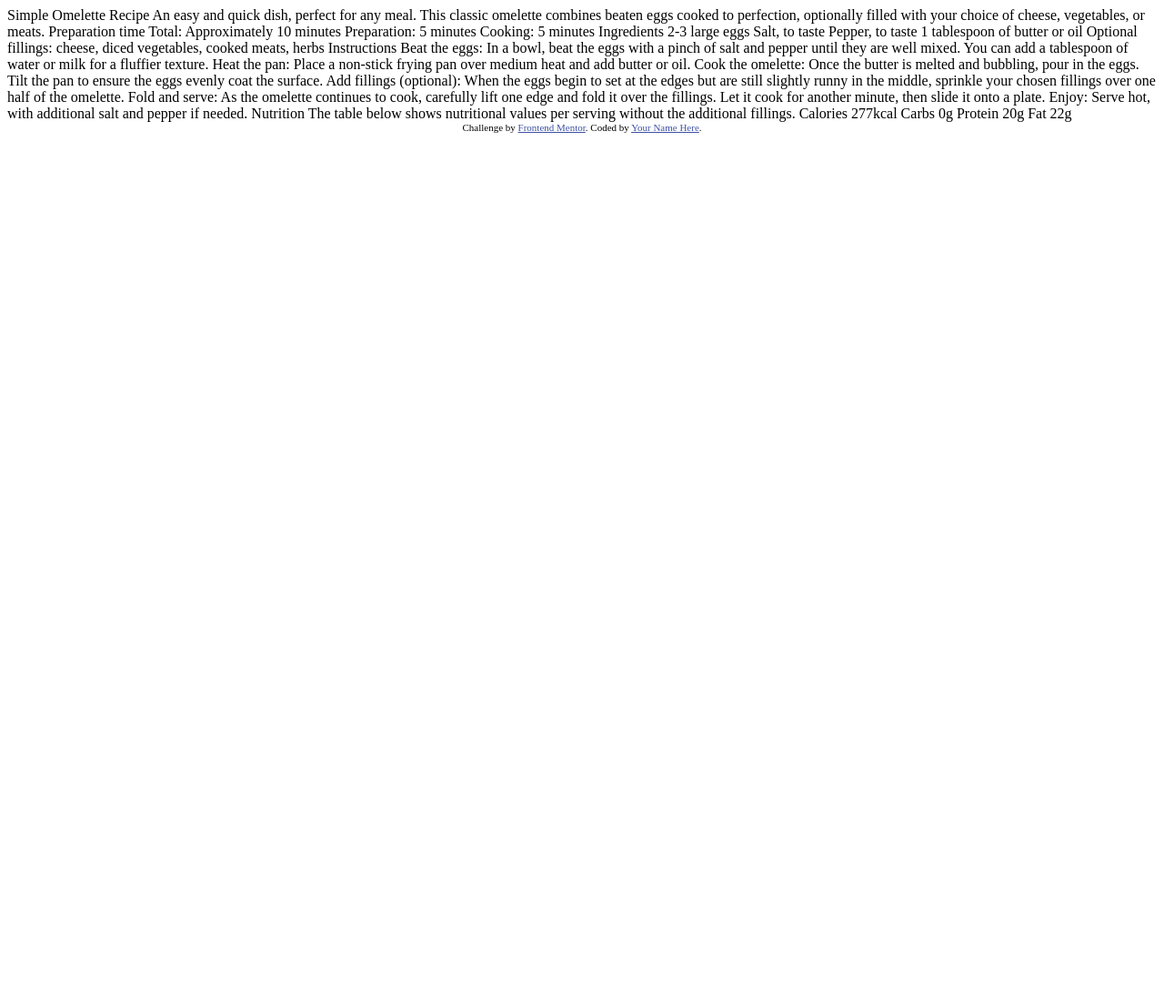
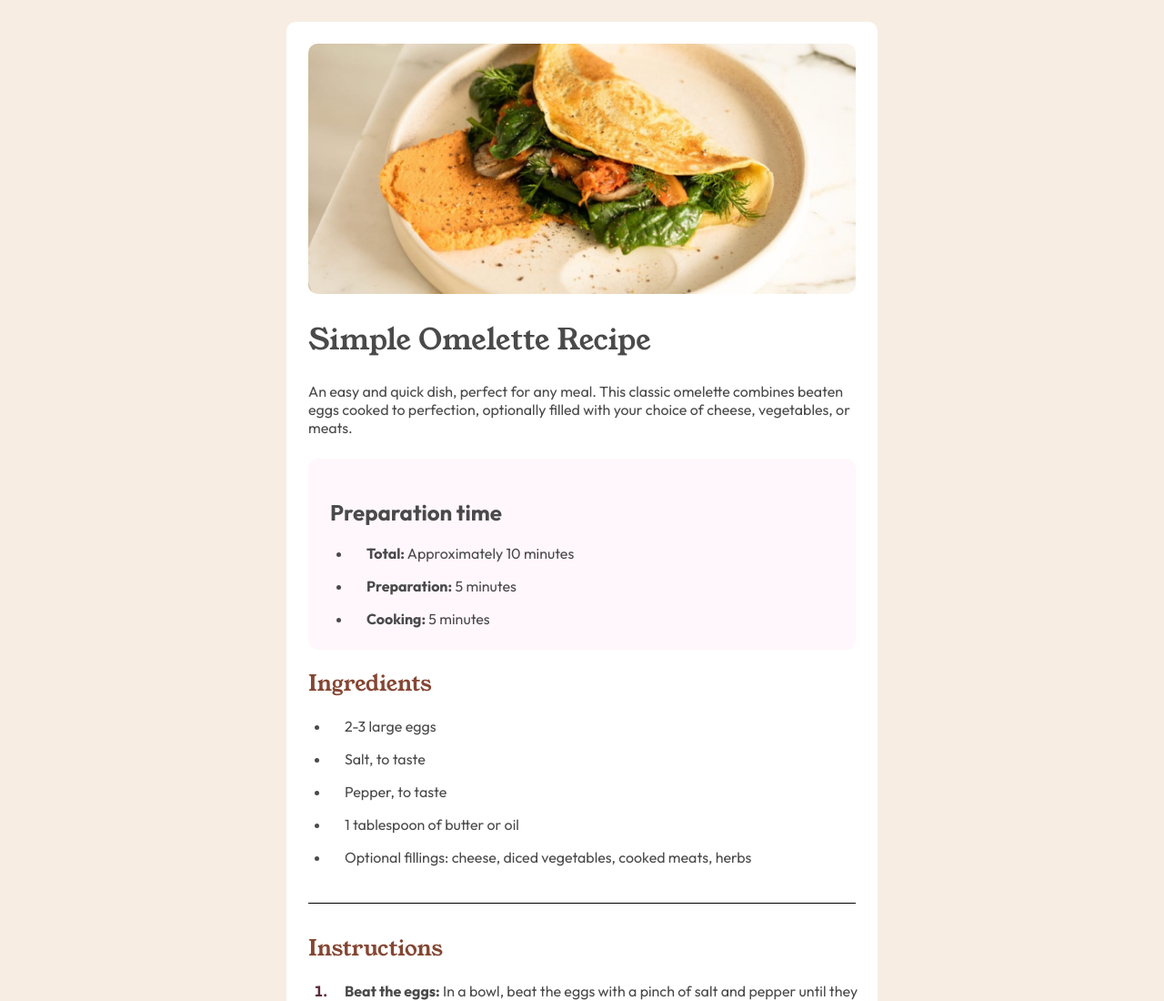
Before and after one commit to BasedDevNgmi/recipepage, a plain HTML site: page index.html in a window 1280 px wide. Shown: the top 1100 px of the page at 91% size. Before the commit the page ends 800 px from the top, so only its background shows below. Drawn offline with Linux system fonts and the light colour scheme.

Commit message:
Changed index.html and styles.css with min-height for the body, so that the box aligned properly

```diff
--- a/index.html
+++ b/index.html
@@ -3,75 +3,79 @@
 <head>
   <meta charset="UTF-8">
   <meta name="viewport" content="width=device-width, initial-scale=1.0"> <!-- displays site properly based on user's device -->
+  <meta name="description" content="Recipe page about a simple omelette with step by step instructions and ingredients">
+  <title>Frontend Mentor | Recipe page</title>
 
   <link rel="icon" type="image/png" sizes="32x32" href="./assets/images/favicon-32x32.png">
-
-  <title>Frontend Mentor | Recipe page</title>
-
-  <!-- Feel free to remove these styles or customise in your own stylesheet 👍 -->
-  <style>
-    .attribution { font-size: 11px; text-align: center; }
-    .attribution a { color: hsl(228, 45%, 44%); }
-  </style>
+  <link rel="stylesheet" href="./styles.css">
+  <link rel="preconnect" href="https://fonts.googleapis.com">
+  <link rel="preconnect" href="https://fonts.gstatic.com" crossorigin>
+  <link href="https://fonts.googleapis.com/css2?family=Outfit:wght@400;600;700&family=Young+Serif:wght@400&display=swap" rel="stylesheet">
 </head>
 <body>
-
-  Simple Omelette Recipe
-
-  An easy and quick dish, perfect for any meal. This classic omelette combines beaten eggs cooked
-  to perfection, optionally filled with your choice of cheese, vegetables, or meats.
-
-  Preparation time
-
-  Total: Approximately 10 minutes
-  Preparation: 5 minutes
-  Cooking: 5 minutes
-
-  Ingredients
-
-  2-3 large eggs
-  Salt, to taste
-  Pepper, to taste
-  1 tablespoon of butter or oil
-  Optional fillings: cheese, diced vegetables, cooked meats, herbs
-
-  Instructions
-
-  Beat the eggs: In a bowl, beat the eggs with a pinch of salt and pepper until they are well mixed.
-  You can add a tablespoon of water or milk for a fluffier texture.
-
-  Heat the pan: Place a non-stick frying pan over medium heat and add butter or oil.
-
-  Cook the omelette: Once the butter is melted and bubbling, pour in the eggs. Tilt the pan to ensure
-  the eggs evenly coat the surface.
-
-  Add fillings (optional): When the eggs begin to set at the edges but are still slightly runny in the
-  middle, sprinkle your chosen fillings over one half of the omelette.
-
-  Fold and serve: As the omelette continues to cook, carefully lift one edge and fold it over the
-  fillings. Let it cook for another minute, then slide it onto a plate.
-
-  Enjoy: Serve hot, with additional salt and pepper if needed.
-
-  Nutrition
-
-  The table below shows nutritional values per serving without the additional fillings.
-
-  Calories
-  277kcal
-
-  Carbs
-  0g
-
-  Protein
-  20g
-
-  Fat
-  22g
-
-  <div class="attribution">
-    Challenge by <a href="https://www.frontendmentor.io?ref=challenge" target="_blank">Frontend Mentor</a>.
-    Coded by <a href="#">Your Name Here</a>.
-  </div>
+  <main class="container">
+    <section class="recipe-card">
+      <header class="recipe-header">
+        <img src="./assets/images/image-omelette.jpeg" alt="Picture of the simple omelette to be made with this recipe" class="recipe-image">
+        <h1 class="recipe-title">Simple Omelette Recipe</h1>
+        <p class="recipe-description">An easy and quick dish, perfect for any meal. This classic omelette combines beaten eggs cooked to perfection, optionally filled with your choice of cheese, vegetables, or meats.</p>
+      </header>
+      <section class="preparation-time">
+        <h2>Preparation time</h2>
+        <ul>
+          <li><span><strong>Total:</strong> Approximately 10 minutes</span></li>
+          <li><span><strong>Preparation:</strong> 5 minutes</span></li>
+          <li><span><strong>Cooking:</strong> 5 minutes</span></li>
+        </ul>
+      </section>
+      <section class="ingredients">
+        <h2 class="ingredients-title">Ingredients</h2>
+        <ul>
+          <li><span>2-3 large eggs</span></li>
+          <li><span>Salt, to taste</span></li>
+          <li><span>Pepper, to taste</span></li>
+          <li><span>1 tablespoon of butter or oil</span></li>
+          <li><span>Optional fillings: cheese, diced vegetables, cooked meats, herbs</span></li>
+        </ul>
+      </section>
+      <section class="instructions">
+        <h2 class="instructions-title">Instructions</h2>
+        <ul>
+          <li><span><strong>Beat the eggs:</strong> In a bowl, beat the eggs with a pinch of salt and pepper until they are well mixed.
+          You can add a tablespoon of water or milk for a fluffier texture.</span></li>
+          <li><span><strong>Heat the pan:</strong> Place a non-stick frying pan over medium heat and add butter or oil.</span></li>
+          <li><span><strong>Cook the omelette:</strong> Once the butter is melted and bubbling, pour in the eggs. Tilt the pan to ensure
+            the eggs evenly coat the surface.</span></li>
+          <li><span><strong>Add fillings (optional):</strong> When the eggs begin to set at the edges but are still slightly runny in the
+            middle, sprinkle your chosen fillings over one half of the omelette.</span></li>
+          <li><span><strong>Fold and serve:</strong> As the omelette continues to cook, carefully lift one edge and fold it over the
+            fillings. Let it cook for another minute, then slide it onto a plate.</span></li>
+          <li><span><strong>Enjoy:</strong> Serve hot, with additional salt and pepper if needed.</span></li>
+        </ul>
+      </section>
+      <section class="nutrition">
+        <h2 class="nutrition-title">Nutrition</h2>
+        <p class="nutrition-description">The table below shows nutritional values per serving without the additional fillings.</p>
+        <table class="nutrition-table">
+            <tr>
+              <th>Calories</th>
+              <td>277kcal</td>
+            </tr>
+            <tr>
+              <th>Carbs</th>
+              <td>0g</td>
+            </tr>
+            <tr>
+              <th>Protein</th>
+              <td>20g</td>
+            </tr>
+            <tr>
+              <th>Fat</th>
+              <td>22g</td>
+            </tr>
+        </table>
+      </section>
+    </section>
+  </main>
 </body>
 </html>
--- /dev/null
+++ b/styles.css
@@ -0,0 +1,142 @@
+:root {
+    --background-color: #F7EDE3;
+    --card-background-color: #FFFFFF;
+    --accent-color: #FFF7FC;
+    --text-color: #4A4A4A;
+    --title-font: 'Young Serif', serif;
+    --body-font: 'Outfit', sans-serif;
+    --border-radius: 10px;
+    --padding: 1.5rem;
+    --font-size: 1rem;
+}
+
+body {
+    background-color: var(--background-color);
+    font-family: var(--body-font);
+    color: var(--text-color);
+    display: flex;
+    justify-content: center;
+    align-items: center;
+    min-height: 100vh;
+    margin: 0;
+    font-size: var(--font-size);
+    box-sizing: border-box;
+}
+
+.container {
+    width: 100%;
+    max-width: 650px;
+    padding: var(--padding);
+}
+
+.recipe-card {
+    background-color: var(--card-background-color);
+    border-radius: var(--border-radius);
+    padding: var(--padding);
+}
+
+.recipe-image {
+    border-radius: var(--border-radius);
+    width: 100%;
+}
+
+.recipe-title {
+    font-family: var(--title-font);
+    font-size: 2rem;
+    font-weight: 400;
+    margin: 1.5rem 0;
+}
+
+.recipe-description {
+    font-size: 1rem;
+    margin-bottom: var(--padding);
+}
+
+.preparation-time {
+    background-color: var(--accent-color);
+    padding: var(--padding);
+    border-radius: var(--border-radius);
+}
+
+.preparation-time h3 {
+    padding: 0;
+    margin: 0 0 1rem 0;
+    color: #5E2D41;
+}
+
+.preparation-time ul {
+    padding-left: var(--padding);
+    margin: 0;
+}
+
+.preparation-time li {
+    margin-top: 1rem;
+}
+
+span {
+    position: relative;
+    left: 1rem;
+}
+
+.ingredients, .instructions {
+    border-bottom: 1px solid black;
+    padding-bottom: var(--padding);
+    margin-bottom: 2rem;
+}
+
+.ingredients-title, .instructions-title, .nutrition-title {
+    font-family: var(--title-font);
+    font-size: 1.5rem;
+    color: hsl(14, 45%, 36%);
+    font-weight: 400;
+    padding: 0;
+}
+
+.ingredients ul {
+    padding-left: var(--padding);
+    margin: 0;
+}
+
+.ingredients li {
+    margin-bottom: 1rem;
+}
+
+.instructions ul {
+    padding-left: var(--padding);
+    margin: 0;
+    list-style-type: decimal;
+}
+
+.instructions li {
+    margin-bottom: 1rem;
+}
+
+.instructions li::marker {
+    color: #5E2D41;
+    font-weight: bold;
+}
+
+.nutrition-table {
+    width: 100%;
+    border-collapse: collapse;
+}
+
+.nutrition-table th, .nutrition-table td {
+    text-align: left;
+    padding: 1rem;
+
+}
+
+.nutrition-table th {
+    font-weight: normal;
+    padding-left: 2rem;
+}
+
+.nutrition-table td {
+    color: #5E2D41;
+    font-weight: bold;
+}
+
+.nutrition-table tr:not(:last-child) {
+    border-bottom: 1px solid black
+}
```
